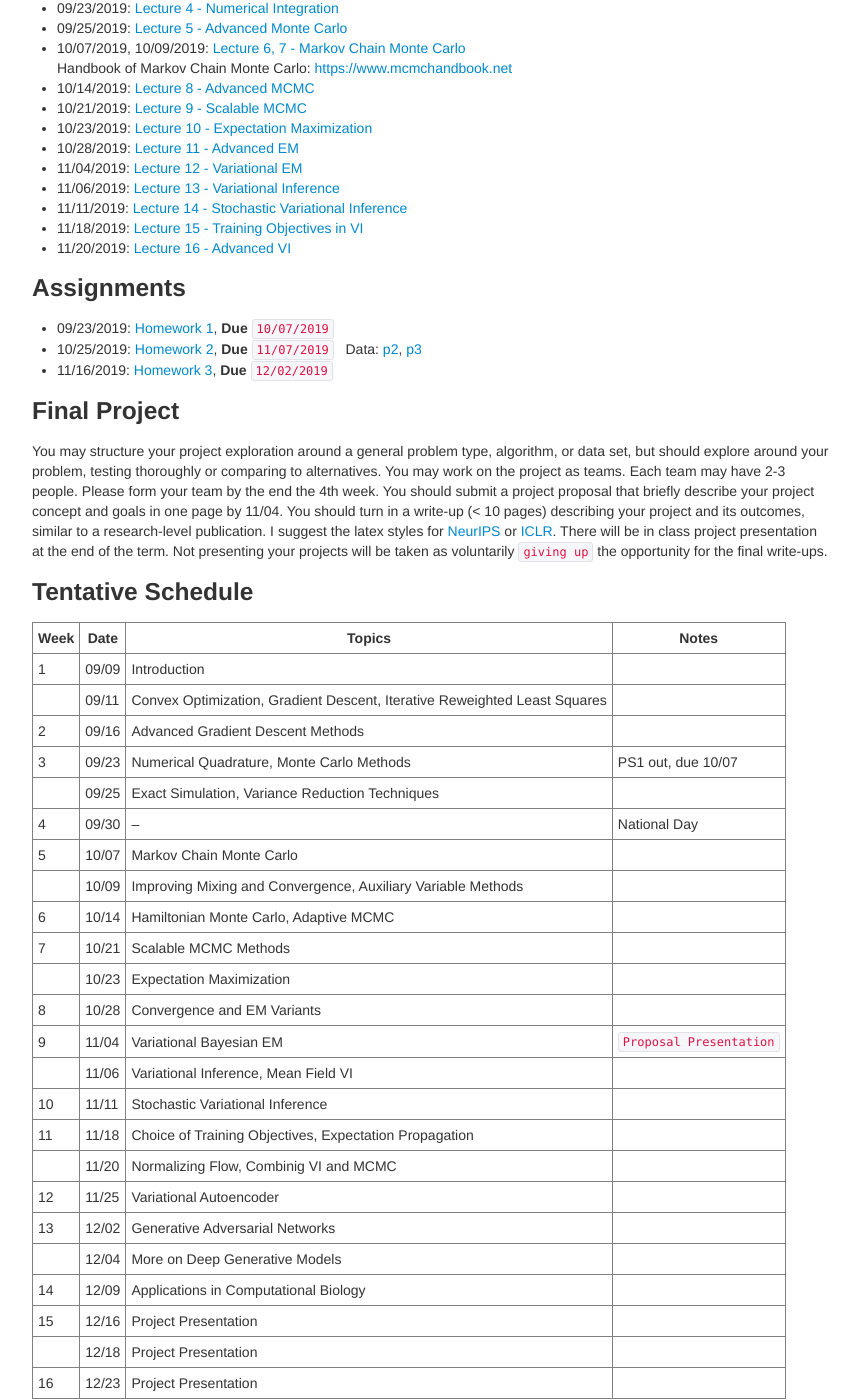
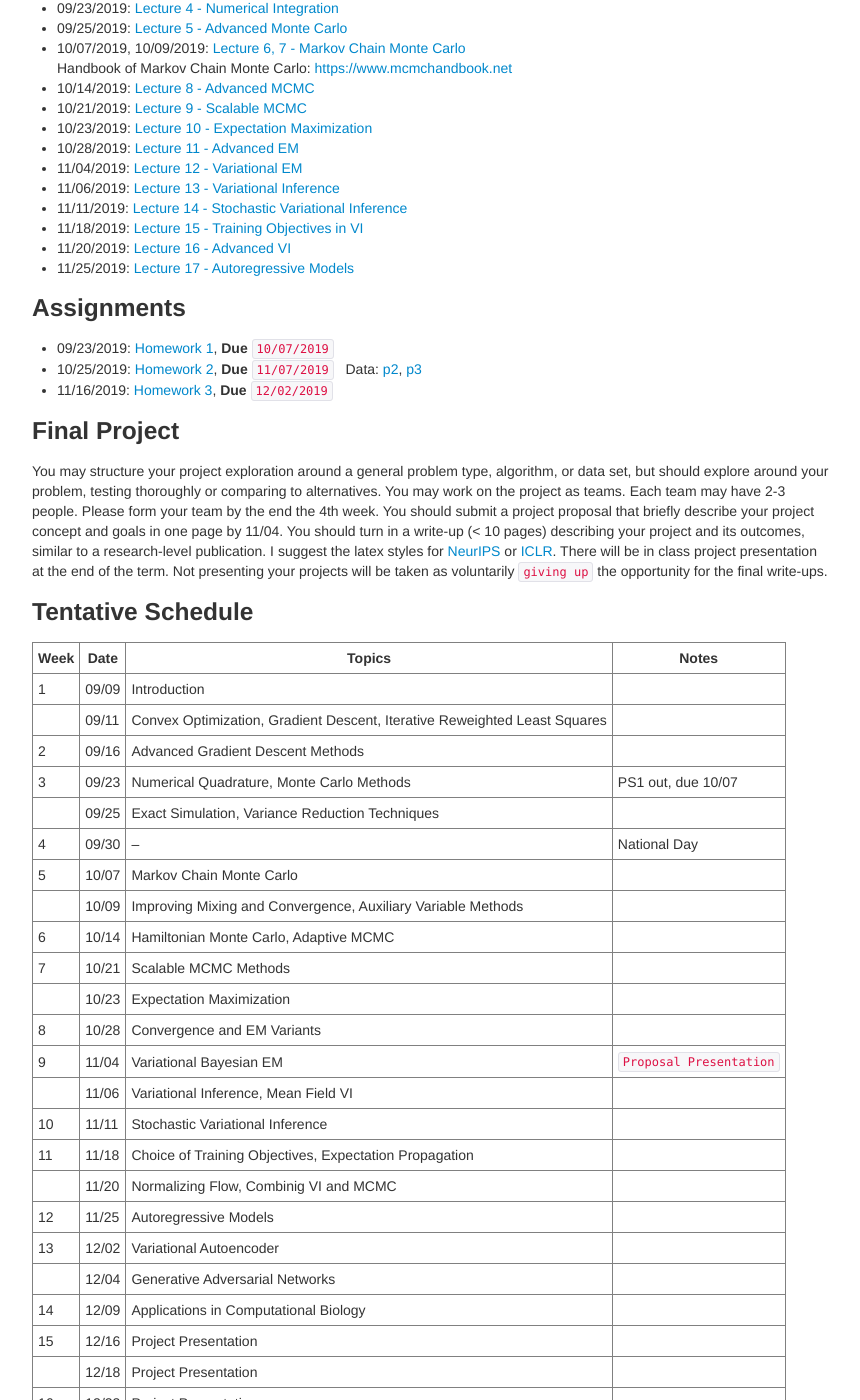
Before and after one commit to zcrabbit/zcrabbit.github.io, a Jekyll site: the page built from courses/mcs-f19.md, in a window 1280 px wide and 1400 px high, scrolled down 1245 px. Shown: the whole window, without its empty margins (208-1068 px from the left). Built offline with Jekyll 4.4.1, drawn with Linux system fonts in a browser that asks for light colours.

Commit message:
lecture 17 out

```diff
--- a/courses/mcs-f19.md
+++ b/courses/mcs-f19.md
@@ -54,6 +54,7 @@ We will use python during the course. A good Python tutorial is available at <ht
 - 11/11/2019: [Lecture 14 - Stochastic Variational Inference]({{sites.baseurl}}/static/slides/mcs_fall19/lec14.pdf)
 - 11/18/2019: [Lecture 15 - Training Objectives in VI]({{sites.baseurl}}/static/slides/mcs_fall19/lec15.pdf)
 - 11/20/2019: [Lecture 16 - Advanced VI]({{sites.baseurl}}/static/slides/mcs_fall19/lec16.pdf)
+- 11/25/2019: [Lecture 17 - Autoregressive Models]({{sites.baseurl}}/static/slides/mcs_fall19/lec17.pdf)
 
 
 ### Assignments
@@ -87,9 +88,9 @@ You may structure your project exploration around a general problem type, algori
 | 10    |11/11 | Stochastic Variational Inference |      |
 | 11    |11/18 | Choice of Training Objectives, Expectation Propagation |        <!-- PS4 out, due 12/02 -->
 |       |11/20 | Normalizing Flow, Combinig VI and MCMC |          |
-| 12    |11/25 | Variational Autoencoder  |       |
-| 13    |12/02 | Generative Adversarial Networks |    |
-|       |12/04 | More on Deep Generative Models|     |
+| 12    |11/25 | Autoregressive Models |       |
+| 13    |12/02 | Variational Autoencoder  |    |
+|       |12/04 | Generative Adversarial Networks |     |
 | 14    |12/09 | Applications in Computational Biology |     |
 | 15    |12/16 | Project Presentation  |    |
 |       |12/18 | Project Presentation  |    |
```
Also changed, not shown: 1 other file.
